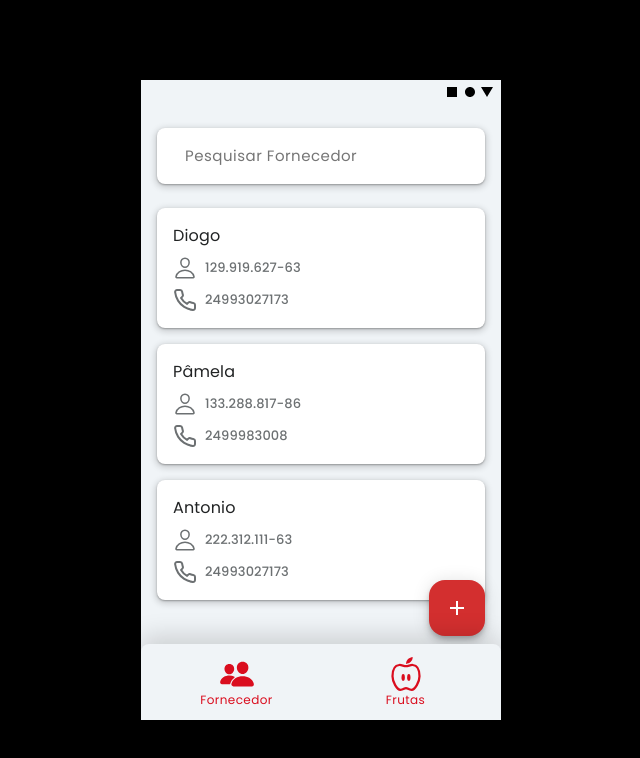
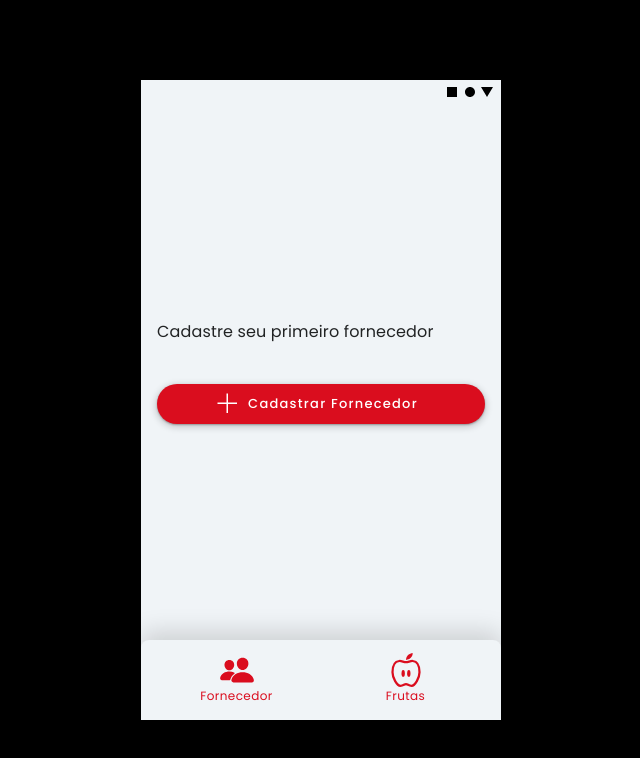
Before and after one commit to diogosslopes/barraca-de-frutas, a React (Create React App) app: page / in a window 1280 px wide. Shown: the top 758 px of the page, without its empty margins (319-959 px from the left). Built offline with nearby package versions, Linux system fonts and the light colour scheme.

Commit message:
cadastro de fornecedor finalizado

```diff
--- a/src/components/Cards.js
+++ b/src/components/Cards.js
@@ -8,28 +8,9 @@ import { useState } from 'react';
 function Cards() {
 
 
-    const [suppliers, setSuppliers] = useState([
-        {
-            name: 'Diogo',
-            cpf: '129.919.627-63',
-            phone: '24993027173',
-            fruits: ['Mamão', 'Uva', 'Maçã']
-        },
-        {
-            name: 'Pâmela',
-            cpf: '133.288.817-86',
-            phone: '2499983008',
-            fruits: ['Morango', 'Melancia', 'Pera']
-        },
-        {
-            name: 'Antonio',
-            cpf: '222.312.111-63',
-            phone: '24993027173',
-            fruits: ['Banana', 'Morango', 'Abacate', 'Uva', 'Mamão']
-        }
-    ])
 
-    localStorage.setItem('suppliers', JSON.stringify(suppliers))
+   let suppliers = JSON.parse(localStorage.getItem('suppliers')) || []
+
 
     return (
         <>
@@ -39,11 +20,13 @@ function Cards() {
             </div>
             <main className="cards-container">
                 <div className="cards">
-                    {suppliers.map((sp,index)=>{
+                    {suppliers.map((sp,i)=>{
+
+                        console.log(sp.name)
                         return(
 
-                    <Link to={`/fornecedor/${index}`}>
-                        <div className='card' key={index}>
+                    <Link to={`/fornecedor/${i}`}>
+                        <div className='card' key={i}>
                             <h2>{sp.name}</h2>
                             <div className='cards-label'>
                                 <IoPersonOutline />
--- a/src/components/FruitsList.js
+++ b/src/components/FruitsList.js
@@ -5,6 +5,15 @@ const fruitsList = [
     { name: "Banana" },
     { name: "Maçã" },
     { name: "Uva" },
+    { name: "Melão" },
+    { name: "Melão" },
+    { name: "Melão" },
+    { name: "Melão" },
+    { name: "Melão" },
+    { name: "Melão" },
+    { name: "Melão" },
+    { name: "Melão" },
+    { name: "Melão" },
     { name: "Melão" },
     { name: "Pera" }
 ];
@@ -35,7 +44,7 @@ function FruitsList(props) {
     };
 
     return (
-        <div className="container my-4" style={{ width: "500px" }}>
+        <div className="fruits-list-container" >
             <form className="fruits-list-check">
                 <h3>Selecionar Frutas</h3>
                 <div className="fruits-check allFruits">
--- a/src/components/components.css
+++ b/src/components/components.css
@@ -471,3 +471,7 @@ footer p {
 .fruits-check label{
     margin: 0 !important;
 }
+
+.fruits-list-container{
+    overflow-y: scroll;
+}
--- a/src/contexts/Contexts.js
+++ b/src/contexts/Contexts.js
@@ -9,11 +9,12 @@ export const ContextProvider = ({children})=>{
     const [newSupplierPhone, setNewSupplierPhone] = useState()
     const [newSupplierFruit, setNewSupplierFruit] = useState()
 
-    function show (){
-    }
+    let suppliers = JSON.parse(localStorage.getItem('suppliers')) || []
+
+
 
     return(
-        <Context.Provider value={{show, newSupplierName, newSupplierCpf, newSupplierPhone, newSupplierFruit, setNewSupplierName, setNewSupplierCpf, setNewSupplierPhone, setNewSupplierFruit }}>
+        <Context.Provider value={{suppliers, newSupplierName, newSupplierCpf, newSupplierPhone, newSupplierFruit, setNewSupplierName, setNewSupplierCpf, setNewSupplierPhone, setNewSupplierFruit }}>
             {children}
         </Context.Provider>
     )
--- a/src/pages/NewSupplierFruits.js
+++ b/src/pages/NewSupplierFruits.js
@@ -17,9 +17,16 @@ import FruitsList from "../components/FruitsList";
 function NewSupplierFruits() {
 
   const { newSupplierName, newSupplierCpf, newSupplierPhone, setNewSupplierFruits } = useContext(Context)
-  let fruitList = []
   const [endForm, setEndForm] = useState(false)
   const black = { color: '#212324' }
+  let fruitList = []
+  let newSupplier = []
+
+
+  let suppliers = JSON.parse(localStorage.getItem('suppliers')) || []
+
+
+  console.log(suppliers)
 
 
   const [cancel, setCancel] = useState()
@@ -30,19 +37,29 @@ function NewSupplierFruits() {
     setCancel(c)
   }
 
-  console.log(newSupplierName)
-  console.log(newSupplierCpf)
-  console.log(newSupplierPhone)
 
-  function handleFruits(f){
-    console.log(f)
-    fruitList.push( f)
-    console.log(fruitList)
+
+  function handleFruits(f) {
+    fruitList.push(f)
 
   }
+
+  function handleNewSupplier() {
+    newSupplier = {
+      name: newSupplierName,
+      cpf: newSupplierCpf,
+      phone: newSupplierPhone,
+      fruits: fruitList
+    }
+
+    console.log(newSupplier)
+    save()
+    setEndForm(true)
+  }
+
   function save() {
-    setNewSupplierFruits(fruitList)
-    setEndForm(true)
+    suppliers.push(newSupplier)
+    localStorage.setItem('suppliers', JSON.stringify(suppliers))
   }
 
   return (
@@ -55,7 +72,7 @@ function NewSupplierFruits() {
 
       {endForm === false ?
 
-        <div>
+        <>
           <div className="supllier-datas">
             <div className="cad-buttons">
               <button style={black} id="name">Nome <IoChevronForwardOutline /></button>
@@ -65,13 +82,12 @@ function NewSupplierFruits() {
             </div>
             <label>Escolhas as Frutas do colaborador</label>
             <div className="fruits-list">
-              {/* <IndeterminateCheckbox fruits={handleFruits} /> */}
-              <FruitsList fruits={handleFruits}/>
+              <FruitsList fruits={handleFruits} />
             </div>
           </div>
-          <button id="btn-end-supplier" onClick={save}>Cadastrar Fornecedor</button>
+<button id="btn-end-supplier" onClick={handleNewSupplier}>Cadastrar Fornecedor</button>
           {cancel && (<ModalCancel cancel={handleModal} type={'cancel'} />)}
-        </div>
+        </>
         :
         <div>
           <div className="end-form">
--- a/src/pages/Suppliers.js
+++ b/src/pages/Suppliers.js
@@ -10,17 +10,16 @@ import { Context } from "../contexts/Contexts";
 
 
 function Suppliers() {
-  const { newSupplierName, newSupplierCpf, newSupplierPhone, setNewSupplierFruits } = useContext(Context)
+  const { newSupplierName, newSupplierCpf, newSupplierPhone, setNewSupplierFruits, suppliers } = useContext(Context)
 
-  const [isEmpty, setIsEmpty] = useState([1])
 
-  console.log(newSupplierName)
+  console.log(suppliers)
   console.log(newSupplierCpf)
   console.log(newSupplierPhone)
 
   return (
     <>
-      {isEmpty.length === 0 ?
+      {suppliers.length === 0 ?
         <div className="suppliers-container container">
           <Header />
           <div className="suppliers-div">
--- a/src/pages/pages.css
+++ b/src/pages/pages.css
@@ -313,6 +313,7 @@ h5 {
     margin-left: 16px;
     margin-right: 16px;
     flex-grow: 1;
+    overflow-y: scroll;
 }
 
 .supllier-datas button {
@@ -408,5 +409,4 @@ h5 {
 
 .fruits-list{
     display: flex;
-    flex-grow: 1;
 }
```
